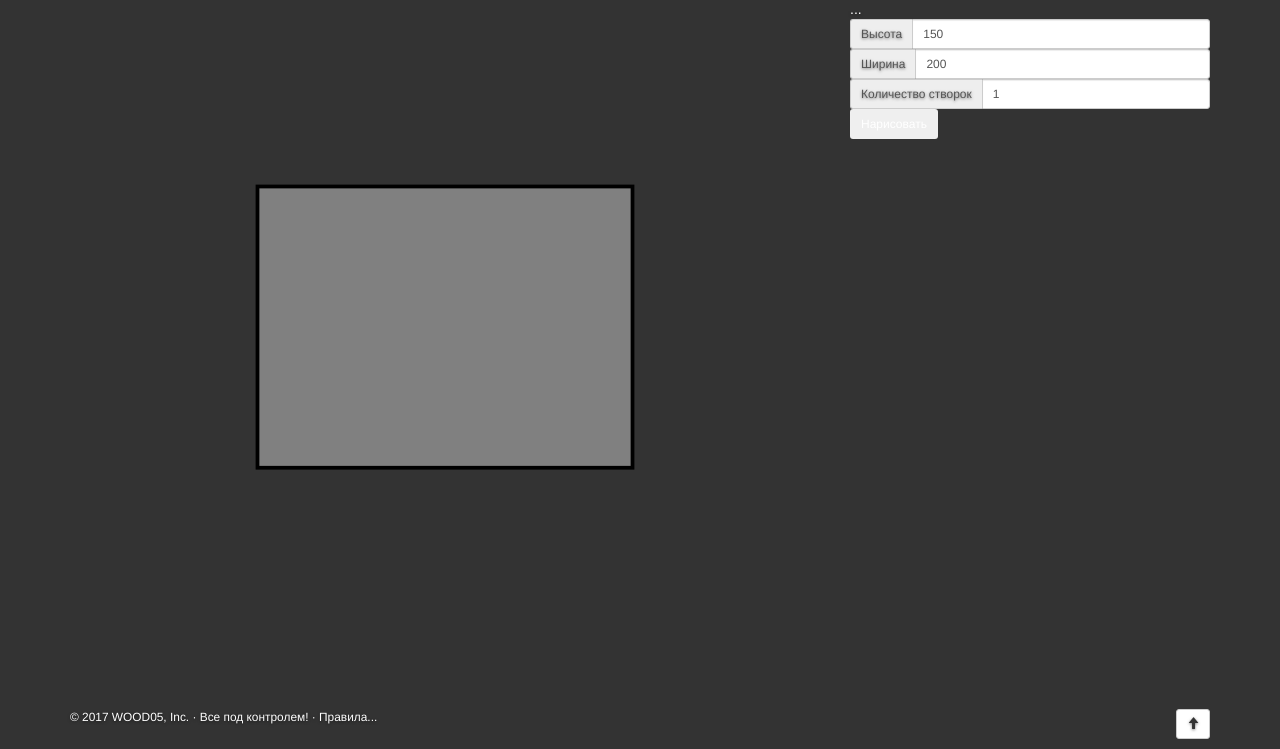
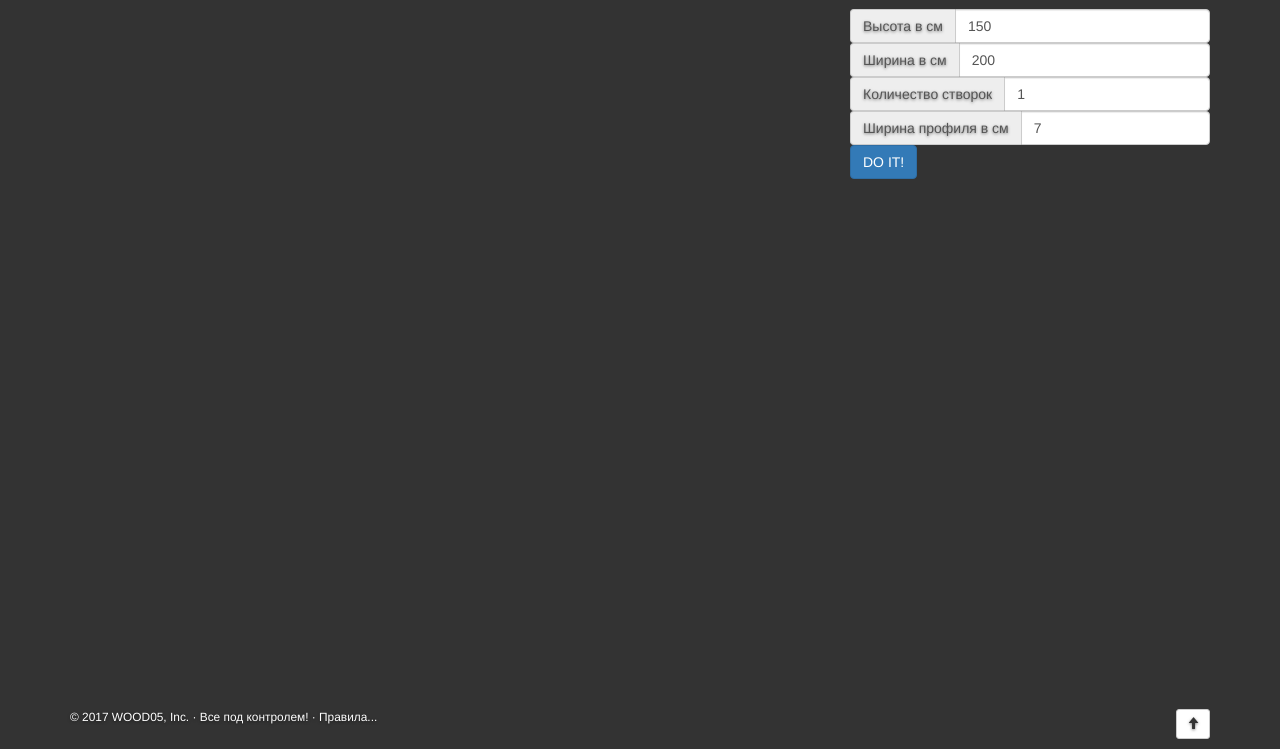
Before and after one commit to marsdotcom/wood05, a PHP site: page /windows.php in a window 1280 px wide. Shown: the part 51-800 px from the top of the page. Run offline with PHP 8.4, Linux system fonts and the light colour scheme; some libraries are stand-ins or nearby versions.

Commit message:
commit from sublime

```diff
--- a/script.js
+++ b/script.js
@@ -89,30 +89,34 @@ function doDraw(){
 		line.setAttribute("y1", y1);
 		line.setAttribute("y2", y2);
 		line.setAttribute("stroke", 'black');
-		line.setAttribute("stroke-width", '2');
+		//line.setAttribute("stroke-width", '1');
 		return line;
 	}
 
-	var hickness = document.getElementById('thickness');
+	var height = document.getElementById('height');
 	var width = document.getElementById('width');
 	var length = document.getElementById('length');
+	var batten = document.getElementById('batten');
 
-	var h,w,l;
+	var h,w,l,b;
 
-	h = parseInt(thickness.value);   // window height
-	w = parseInt(width.value);		// window width
-	l = parseInt(length.value);     // count of subwindow
+	h = parseInt(height.value)*10;   // window height
+	w = parseInt(width.value)*10;		// window width
+	l = parseInt(length.value);    if (l<1) l = 1;
+	b = parseInt(batten.value)*10;
 
 
 	var canva = document.getElementById("canva");
 
 	var viewBoxValues = canva.getAttribute("viewBox").split(' ');
 
-	var boxWidth = w+10;
-	var boxHeight = h+10;
+	var boxWidth = w;
+	var boxHeight = h;
 
 	viewBoxValues[2] = boxWidth;
 	viewBoxValues[3] = boxHeight;
+
+	canva.setAttribute("viewBox", viewBoxValues.join(' ')) ;
 
 	var x,y1,y2,d,x0,y0;
 
@@ -123,7 +127,7 @@ function doDraw(){
 	y2 = y1 + h;
 	x = x0;
 
-	d = w/l;
+	d = (w-(l+1)*b)/l;
 
 
 	while (canva.lastChild) {
@@ -137,15 +141,24 @@ function doDraw(){
 	rect.setAttribute("width", w);
 	rect.setAttribute("height", h);
 	rect.setAttribute("stroke", 'black');
-	rect.setAttribute("stroke-width", '2');
+	rect.setAttribute("fill", 'grey');
+	canva.appendChild(rect);
+
+	var rect = document.createElementNS("http://www.w3.org/2000/svg", 'rect');
+	rect.setAttribute("x",x0+b);
+	rect.setAttribute("y",y0+b);
+	rect.setAttribute("width", w-2*b);
+	rect.setAttribute("height", h-2*b);
+	rect.setAttribute("stroke", 'black');
 	rect.setAttribute("fill", 'grey');
 	canva.appendChild(rect);
 
 
-	for (var i = 0; i < l; i++) {
+	for (var i = 1; i <= l; i++) {
 
-		canva.appendChild(createLine(x,y1,x,y2));
-		x=x+d;
+		canva.appendChild(createLine(x0+(b+d)*i,y1+b,x0+(b+d)*i,y2-b));
+		canva.appendChild(createLine(x0+(b+d)*i+b,y1+b,x0+(b+d)*i+b,y2-b));
+
 	}
 
 
--- a/somestyle.css
+++ b/somestyle.css
@@ -91,3 +91,8 @@ body {
       position: fixed;
       top: 50px;
     }
+
+
+    .svg{
+    	padding-top: 10px;
+    }
--- a/windows.php
+++ b/windows.php
@@ -93,30 +93,36 @@
           <div class="col-sm-8">
 
 
-          <svg width="100%" height="100%" viewBox="0 0 400 300" id="canva">
-            <rect id="rect"  x="100" y="100" width="200" height="150" style="fill:grey; stroke-width:2; stroke: black;"/>
-          </svg>
+          <svg width="100%" height="100%" viewBox="0 0 400 300" id="canva" class="svg"> </svg>
 
 
         </div>
-        <div class="col-sm-4">...
+        <div class="col-sm-4">
+        <div class="svg">
 
-          <div class="input-group input-group-sm">
-            <span class="input-group-addon myspan">Высота</span>
-            <input id="thickness" type="number" value="150" class="form-control" name="msg" placeholder="Толшина">
+          <div class="input-group input-group-md">
+            <span class="input-group-addon myspan">Высота в см</span>
+            <input id="height" type="number" value="150" class="form-control" name="msg" placeholder="в см.">
           </div>
 
-          <div class="input-group input-group-sm">
-            <span class="input-group-addon myspan">Ширина</span>
-            <input id="width" type="number" value="200" class="form-control" name="msg" placeholder="Ширина">
+          <div class="input-group input-group-md">
+            <span class="input-group-addon myspan">Ширина в см</span>
+            <input id="width" type="number" value="200" class="form-control" name="msg" placeholder="в см.">
           </div>
 
-          <div class="input-group input-group-sm">
+          <div class="input-group input-group-md">
             <span class="input-group-addon myspan">Количество створок</span>
-            <input id="length" type="number" value="1" class="form-control" name="msg" placeholder="Длина">
+            <input id="length" type="number" value="1" class="form-control" name="msg" placeholder="шт.">
           </div>
 
-          <button type="button" id="button" class="btn btn-defaul btn-sm"> Нарисовать   </button>
+          <div class="input-group input-group-md">
+            <span class="input-group-addon myspan">Ширина профиля в см</span>
+            <input id="batten" type="number" value="7" class="form-control" name="msg" placeholder="в см.">
+          </div>
+
+          <button  id="button" class="btn btn-primary btn-md"> DO IT!   </button>
+
+          </div>
 
 
 
```
